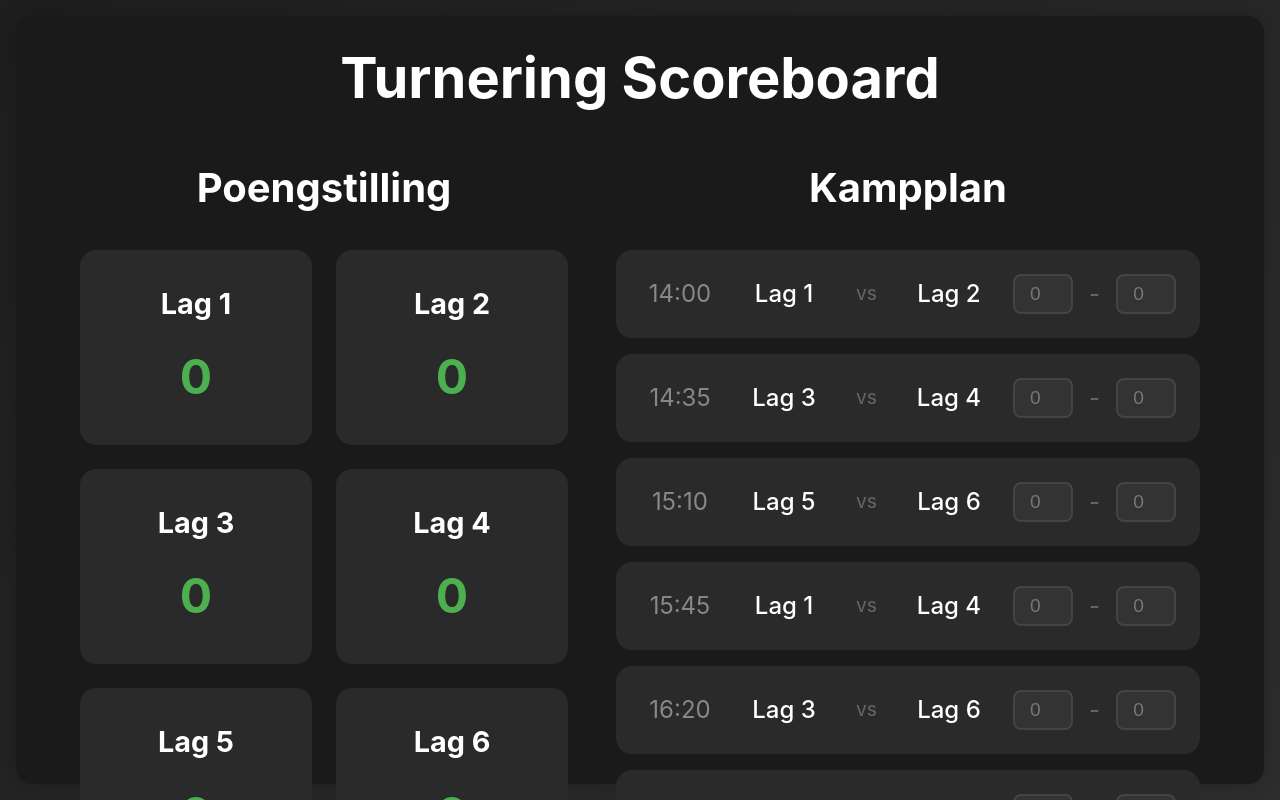
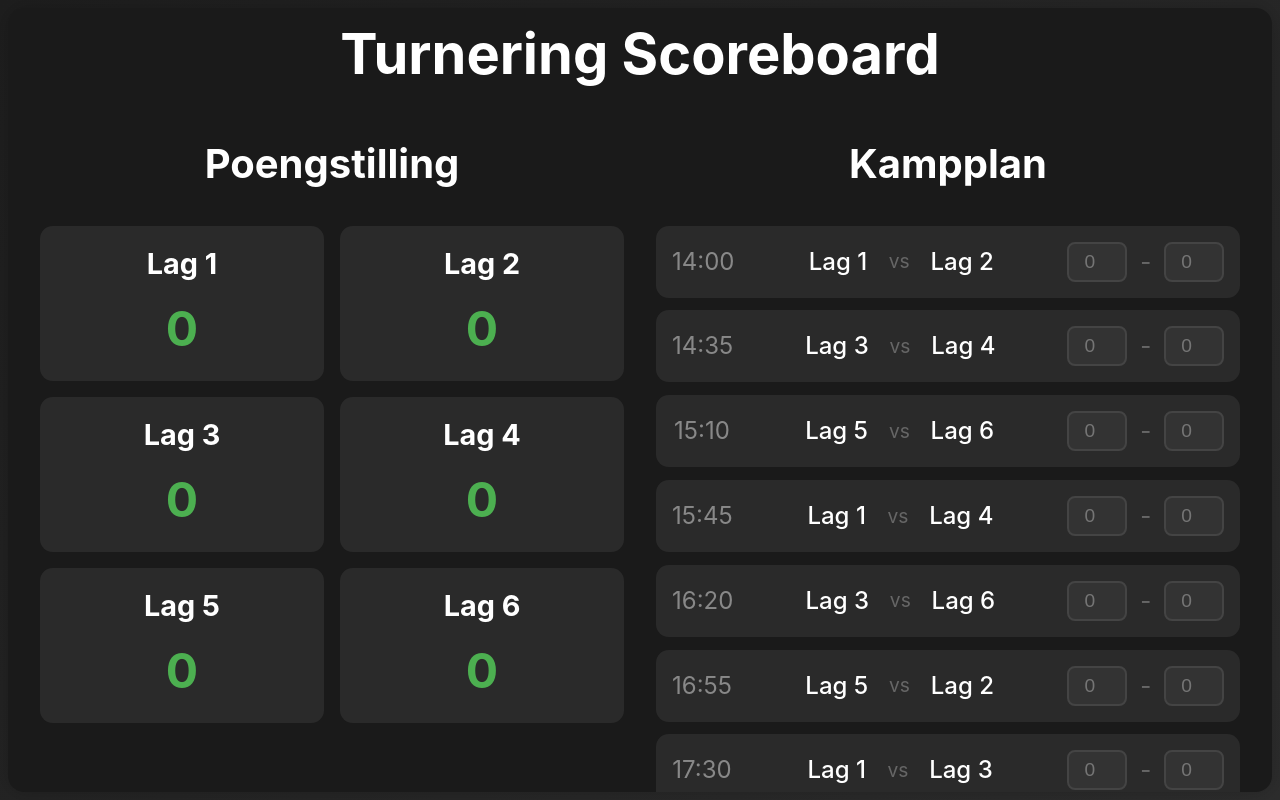
Before and after one commit to Magnusns/turneringstabell, a React (Vite) app: page / in a window 1280 px wide. Built offline with nearby package versions, Linux system fonts and the light colour scheme.

Commit message:
Add mobile responsive design

```diff
--- a/src/App.css
+++ b/src/App.css
@@ -2,7 +2,7 @@
   width: 100vw;
   height: 100vh;
   margin: 0;
-  padding: 1rem;
+  padding: 0.5rem;
   text-align: center;
 }
 
@@ -10,26 +10,28 @@
   width: 100%;
   height: 100%;
   margin: 0;
-  padding: 2rem;
+  padding: 1rem;
   background-color: #1a1a1a;
   border-radius: 1rem;
   box-shadow: 0 0 20px rgba(0, 0, 0, 0.2);
   display: flex;
   flex-direction: column;
+  overflow-y: auto;
 }
 
 header {
   margin-bottom: 2rem;
+  padding: 0 1rem;
 }
 
 h1 {
-  font-size: 3.5rem;
+  font-size: clamp(2rem, 5vw, 3.5rem);
   color: #ffffff;
   margin-bottom: 1rem;
 }
 
 h2 {
-  font-size: 2.5rem;
+  font-size: clamp(1.5rem, 4vw, 2.5rem);
   color: #ffffff;
   margin-bottom: 2rem;
 }
@@ -37,23 +39,23 @@ h2 {
 .main-content {
   display: grid;
   grid-template-columns: 1fr 1fr;
-  gap: 3rem;
+  gap: 2rem;
   flex: 1;
   margin: 0;
-  padding: 0 2rem;
+  padding: 0 1rem;
 }
 
 .teams-grid {
   display: grid;
   grid-template-columns: repeat(2, 1fr);
-  gap: 1.5rem;
+  gap: 1rem;
   align-content: start;
 }
 
 .team-card {
   background: #2a2a2a;
-  padding: 2rem;
-  border-radius: 1rem;
+  padding: 1rem;
+  border-radius: 0.8rem;
   transition: transform 0.2s;
 }
 
@@ -62,13 +64,13 @@ h2 {
 }
 
 .team-card h3 {
-  font-size: 1.8rem;
+  font-size: clamp(1.2rem, 3vw, 1.8rem);
   color: #ffffff;
-  margin-bottom: 1rem;
+  margin-bottom: 0.5rem;
 }
 
 .points {
-  font-size: 3rem;
+  font-size: clamp(2rem, 4vw, 3rem);
   font-weight: bold;
   color: #4CAF50;
 }
@@ -76,59 +78,59 @@ h2 {
 .matches-list {
   display: flex;
   flex-direction: column;
-  gap: 1rem;
+  gap: 0.8rem;
   align-content: start;
 }
 
 .match-card {
   background: #2a2a2a;
-  padding: 1.5rem;
-  border-radius: 1rem;
+  padding: 1rem;
+  border-radius: 0.8rem;
   display: grid;
   grid-template-columns: auto 1fr auto;
-  gap: 1.5rem;
+  gap: 1rem;
   align-items: center;
 }
 
 .match-time {
-  font-size: 1.5rem;
+  font-size: clamp(1rem, 2.5vw, 1.5rem);
   color: #888;
-  min-width: 80px;
+  min-width: 60px;
 }
 
 .match-teams {
   display: flex;
   align-items: center;
   justify-content: center;
-  gap: 1rem;
-  font-size: 1.5rem;
+  gap: 0.8rem;
+  font-size: clamp(1rem, 2.5vw, 1.5rem);
   color: #ffffff;
 }
 
 .team-name {
   font-weight: 500;
-  min-width: 80px;
+  min-width: 60px;
 }
 
 .vs {
   color: #666;
-  font-size: 1.2rem;
-  margin: 0 1rem;
+  font-size: clamp(0.8rem, 2vw, 1.2rem);
+  margin: 0 0.5rem;
 }
 
 .match-score {
   display: flex;
   align-items: center;
   gap: 0.5rem;
-  font-size: 2rem;
+  font-size: clamp(1.5rem, 3vw, 2rem);
   font-weight: bold;
   color: #4CAF50;
-  margin: 0 1rem;
+  margin: 0 0.5rem;
 }
 
 .score-separator {
   color: #666;
-  margin: 0 0.5rem;
+  margin: 0 0.3rem;
 }
 
 .score-input {
@@ -138,15 +140,15 @@ h2 {
 }
 
 .score-input input {
-  width: 60px;
-  height: 40px;
+  width: clamp(40px, 10vw, 60px);
+  height: clamp(30px, 8vw, 40px);
   background: #333;
   border: 2px solid #444;
   border-radius: 0.5rem;
   color: #fff;
-  font-size: 1.2rem;
+  font-size: clamp(1rem, 2.5vw, 1.2rem);
   text-align: center;
-  padding: 0.5rem;
+  padding: 0.3rem;
 }
 
 .score-input input:focus {
@@ -156,40 +158,83 @@ h2 {
 
 .score-input span {
   color: #666;
-  font-size: 1.5rem;
-  margin: 0 0.5rem;
+  font-size: clamp(1rem, 2.5vw, 1.5rem);
+  margin: 0 0.3rem;
 }
 
+/* Tablet Layout */
 @media (max-width: 1024px) {
   .main-content {
     grid-template-columns: 1fr;
+    gap: 2rem;
   }
 
   .teams-grid {
     grid-template-columns: repeat(3, 1fr);
   }
+
+  .app-container {
+    padding: 1rem;
+  }
 }
 
+/* Mobile Layout */
 @media (max-width: 768px) {
+  #root {
+    padding: 0.5rem;
+  }
+
+  .app-container {
+    padding: 0.8rem;
+  }
+
+  .main-content {
+    padding: 0 0.5rem;
+    gap: 1.5rem;
+  }
+
   .teams-grid {
     grid-template-columns: repeat(2, 1fr);
-  }
-
-  h1 {
-    font-size: 2.5rem;
-  }
-
-  h2 {
-    font-size: 2rem;
+    gap: 0.8rem;
   }
 
   .match-card {
     grid-template-columns: 1fr;
-    gap: 1rem;
+    gap: 0.8rem;
+    padding: 0.8rem;
     text-align: center;
   }
 
   .match-teams {
     flex-direction: column;
+    gap: 0.5rem;
+  }
+
+  .team-name {
+    min-width: auto;
+  }
+
+  .score-input {
+    justify-content: center;
   }
 }
+
+/* Small Mobile Layout */
+@media (max-width: 480px) {
+  .teams-grid {
+    grid-template-columns: 1fr;
+    gap: 0.8rem;
+  }
+
+  .team-card {
+    padding: 0.8rem;
+  }
+
+  h1 {
+    margin-bottom: 0.5rem;
+  }
+
+  h2 {
+    margin-bottom: 1rem;
+  }
+}
```
